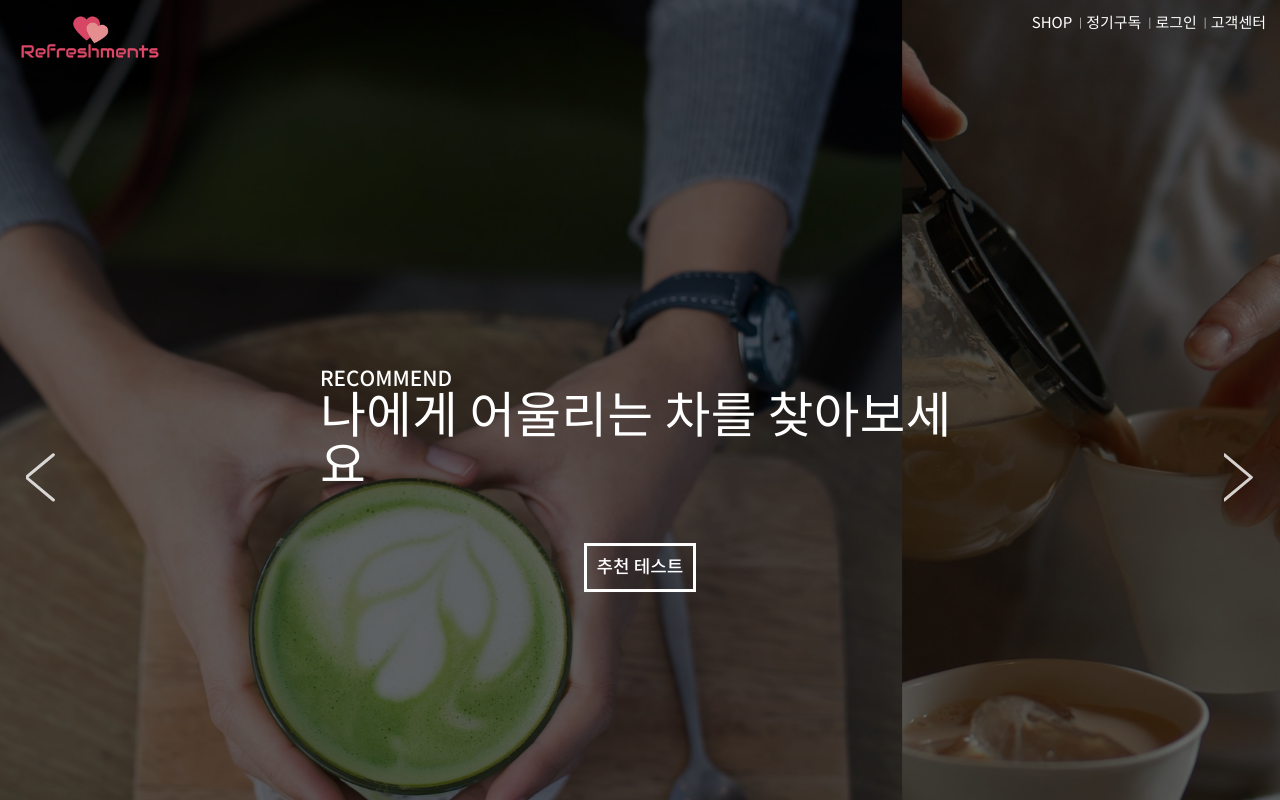
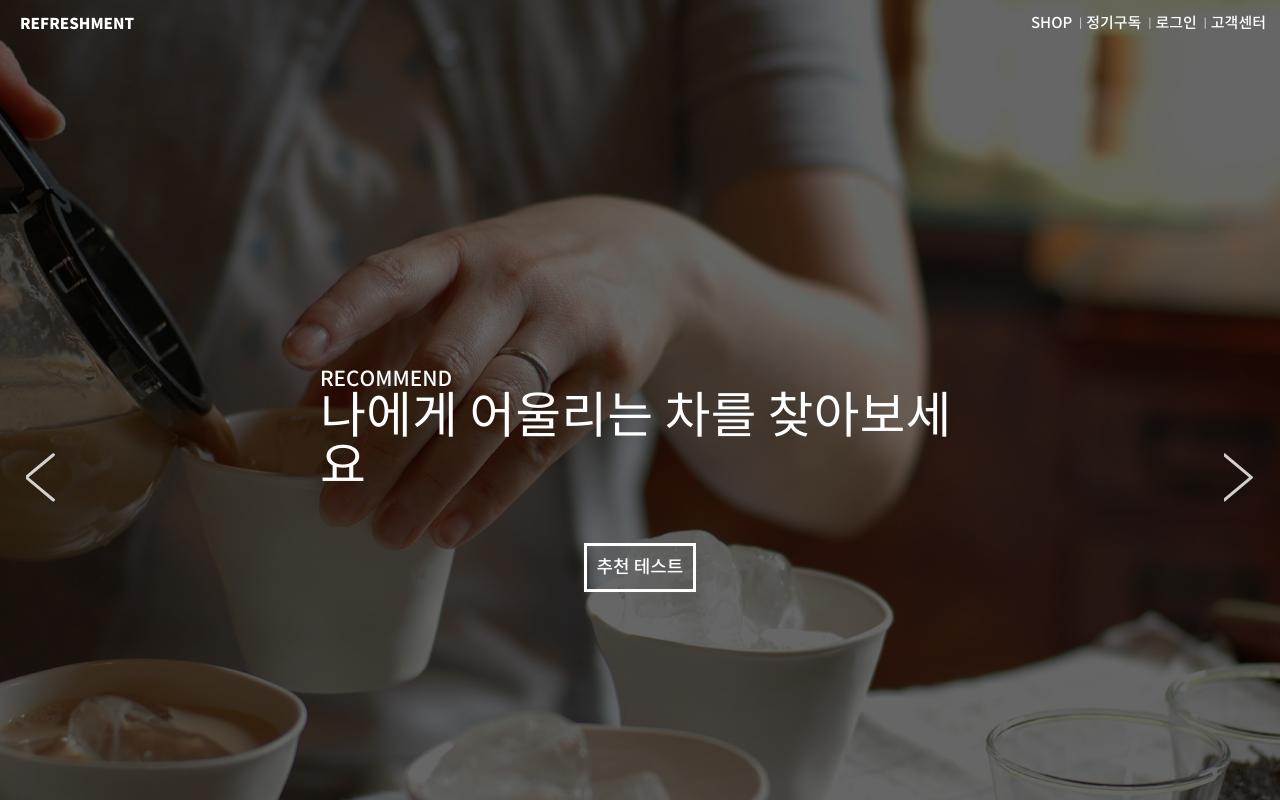
Before and after one commit to jo-narae/fretea, a Vue app: page /#/ in a window 1280 px wide. Shown: the top 800 px of the page. Built offline with nearby package versions, Linux system fonts and the light colour scheme; grey boxes are pictures that could not be loaded.

Commit message:
상단 header 영역 고정 및 그에 따른 애니메이션 효과와 css 수정

```diff
--- a/src/assets/style/navigation.scss
+++ b/src/assets/style/navigation.scss
@@ -1,18 +1,12 @@
 .nav {
-	position: absolute;
+	position: fixed;
 	top: 0;
 	left: 0;
 	width: 100%;
-	margin-top: 0px;
+	height: 50px;
 	z-index: 999999;
-	.logo {
-		float: left;
-		margin-top: 15px;
-		margin-left: 20px;
-		img {
-			height: 44px;
-		}
-	}
+	@extend .medium;
+	transition: 0.3s ease;
 	ul.web-menu {
 		position: relative;
 		text-align: right;
@@ -40,6 +34,16 @@
 		display: none;
 	}
 }
+.logo {
+	float: left;
+	margin-top: 15px;
+	margin-left: 20px;
+	@extend .bolder;
+}
+.nav-color {
+	background-color: $color_white;
+	color: $font_base_color !important;
+}
 .main-nav {
 	color: $color_white;
 }
@@ -51,19 +55,15 @@
 	width: 0px;
 	height: 100%;
 	background: $color_black;
-	transition: 0.3s;
+	transition: 0.2s;
+	@extend .bold;
 	ul {
 		list-style-type: none;
-		text-align: left;
-		line-height: 2.3;
+		line-height: 3.5;
 		padding-left: 0px;
-		margin: 0;
+		margin-top: 5rem;
 		color: $color_white;
-		font-weight: 500;
-		font-size: 16px;
-		li {
-			border-bottom: 1px solid $color_row_black;
-		}
+		font-size: 18px;
 	}
 }
 .sub-menu-active {
@@ -86,33 +86,22 @@
 }
 .close {
 	cursor: pointer;
-	padding-left: 70%;
-}
-.sub-menu-text {
-	padding-left: 20px;
+	padding-left: 80%;
 }
 @media (max-width: 486px) {
 	.nav {
-		position: absolute;
+		position: fixed;
 		top: 0;
 		left: 0;
 		width: 100%;
-		.logo {
-			position: absolute;
-			top: 0px;
-			left: 10px;
-			margin-left: 0px;
-			img {
-				height: 34px;
-			}
-		}
+		height: 50px;
+		z-index: 9998;
 		ul.mobile-menu {
 			li {
 				display: inline-block;
 				position: relative;
 				text-align: center;
 				padding: 5px;
-				border: 1.5px $color_opacity_white solid;
 				border-radius: 8px;
 				cursor: pointer;
 			}
@@ -123,6 +112,16 @@
 			display: none;
 		}
 	}
+	.logo {
+		position: absolute;
+		top: 0px;
+		left: 10px;
+		margin-left: 0px;
+	}
+	.nav-color {
+		background-color: $color_black;
+		color: $color_white !important;
+	}
 	.more {
 		position: absolute;
 		top: 0;
--- a/src/assets/style/variables.scss
+++ b/src/assets/style/variables.scss
@@ -1,8 +1,6 @@
 // variables.scss
 
 $color_suny_red: #D60036;
-$color_suny_blue: #4B68C5;
-$color_warm_red: #EA7F9A;
 $color_dark_gray: #494949;
 $color_warm_gray: #75746f;
 $color_smoke_gray: #DDDDDB;
--- a/src/components/layout/Layout.vue
+++ b/src/components/layout/Layout.vue
@@ -1,6 +1,6 @@
 <template>
   <div>
-    <navigation-layer></navigation-layer>
+    <navigation-layer :scrolled="scrolled"></navigation-layer>
     <router-view></router-view>
     <footer-layer></footer-layer>
   </div>
@@ -16,5 +16,18 @@ export default {
     NavigationLayer,
     FooterLayer,
   },
+  data () {
+    return {
+      scrolled: false
+    };
+  },
+  methods: {
+    handleScroll () {
+      this.scrolled = window.scrollY > 100;
+    }
+  },
+  created () {
+    window.addEventListener('scroll', this.handleScroll);
+  },
 }
 </script>
--- a/src/components/layout/NavigationLayer.vue
+++ b/src/components/layout/NavigationLayer.vue
@@ -1,7 +1,7 @@
 <template>
-  <div class="nav" :class="[ mainPage ? 'main-nav' : '']">
+  <div class="nav" :class="[ mainPage ? 'main-nav' : '', scrolled ? 'nav-color' : '']">
     <div class="logo">
-      <img src="/static/img/logo.png">
+      REFRESHMENT
     </div>
     <ul class="web-menu">
       <li>SHOP</li>
@@ -28,6 +28,9 @@ export default {
   components: {
     SubNavigation,
   },
+  props: {
+    scrolled: false,
+  },
   data() {
     return {
       mainPage: false,
--- a/src/components/layout/SubNavigation.vue
+++ b/src/components/layout/SubNavigation.vue
@@ -8,10 +8,10 @@
         </svg>
       </div>
       <ul>
-        <li><a class="sub-menu-text">SHOP</a></li>
-        <li><a class="sub-menu-text">정기구독</a></li>
-        <li><a class="sub-menu-text">로그인</a></li>
-        <li><a class="sub-menu-text">고객센터</a></li>
+        <li><a>SHOP</a></li>
+        <li><a>정기구독</a></li>
+        <li><a>로그인</a></li>
+        <li><a>고객센터</a></li>
       </ul>
     </div>
   </div>
@@ -23,7 +23,7 @@ export default {
   methods: {
     slide() {
       if(document.querySelector('.sub-menu').offsetWidth === 0) {
-        document.querySelector('.sub-menu').style.width = "55%";
+        document.querySelector('.sub-menu').style.width = "100%";
         document.querySelector('.menu-area').classList.add('menu-area-active');
       } else {
         document.querySelector('.sub-menu').style.width = "0px";
```
